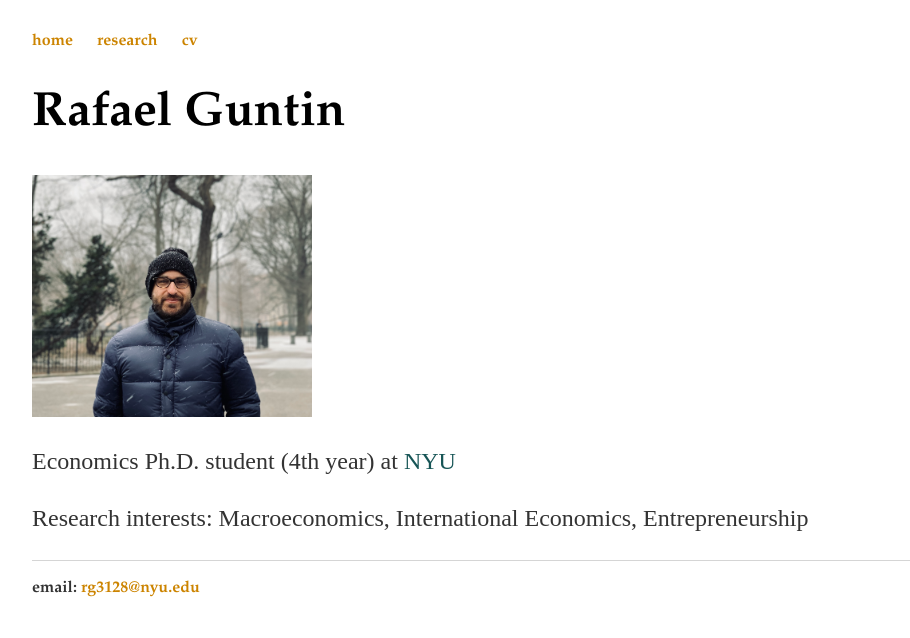
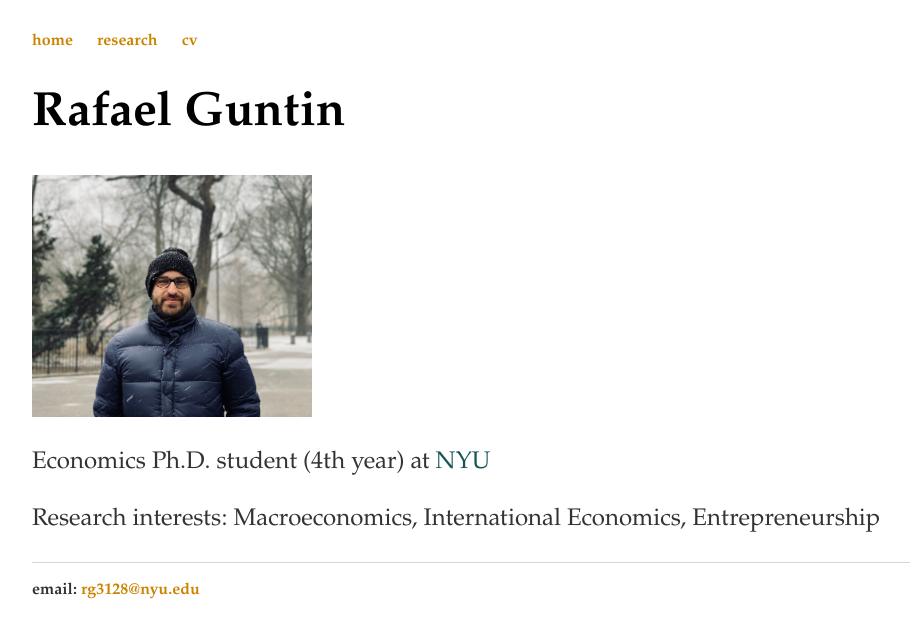
Before and after one commit to rafaguntin/rafaguntin.github.io, a Jekyll site: the page built from index.html, in a window 1280 px wide. Shown: the top 638 px of the page, without its empty margins (96-1006 px from the left). Built offline with Jekyll 4.4.1, drawn with Linux system fonts in a browser that asks for light colours.

Commit message:
Update main.css

```diff
--- a/css/main.css
+++ b/css/main.css
@@ -1,10 +1,10 @@
-body { margin: 30px auto; width: 80%;}
+body { margin: 30px auto; width: 80%; font-family: Palatino, 'Palatino Linotype'}
 
-a { text-decoration: none; color: #CC8400; }
-a:hover { text-decoration: underline; }
+a { text-decoration: none; color: #CC8400; font-family: Palatino, 'Palatino Linotype'}
+a:hover { text-decoration: underline; font-family: Palatino, 'Palatino Linotype'}
 
-p, ul { font-size: 1.5em; line-height: 1.4em; color: #333; }
-p1 { font-size: 1em; line-height: .8em; color: #333; }
+p, ul { font-size: 1.5em; line-height: 1.4em; color: #333; font-family: Palatino, 'Palatino Linotype'}
+p1 { font-size: 1em; line-height: .8em; color: #333; font-family: Palatino, 'Palatino Linotype'}
 
 h1, h2, h3, h4 { font-family: Palatino, 'Palatino Linotype', serif; }
 h1 { font-size: 3em;  }
```
